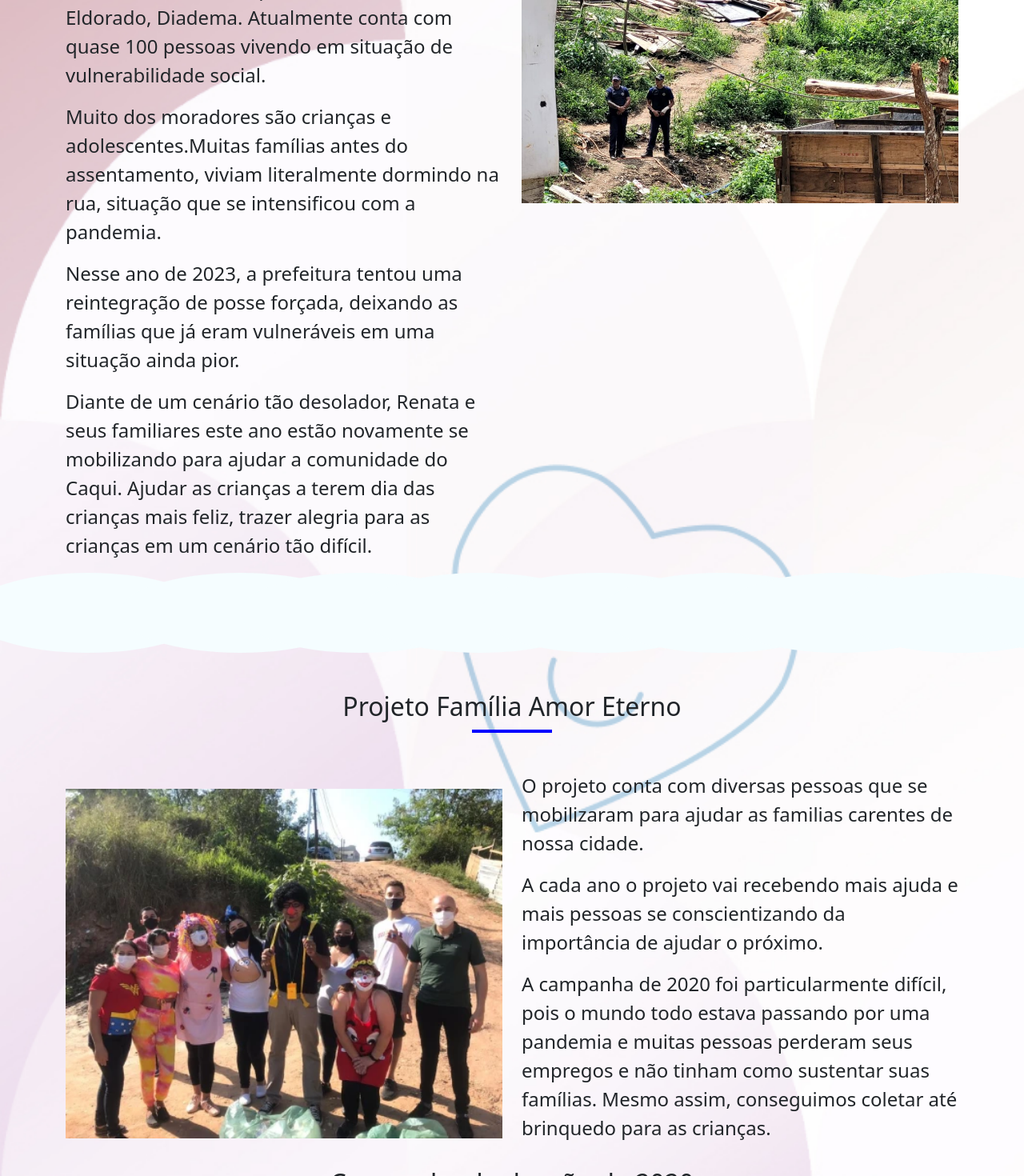
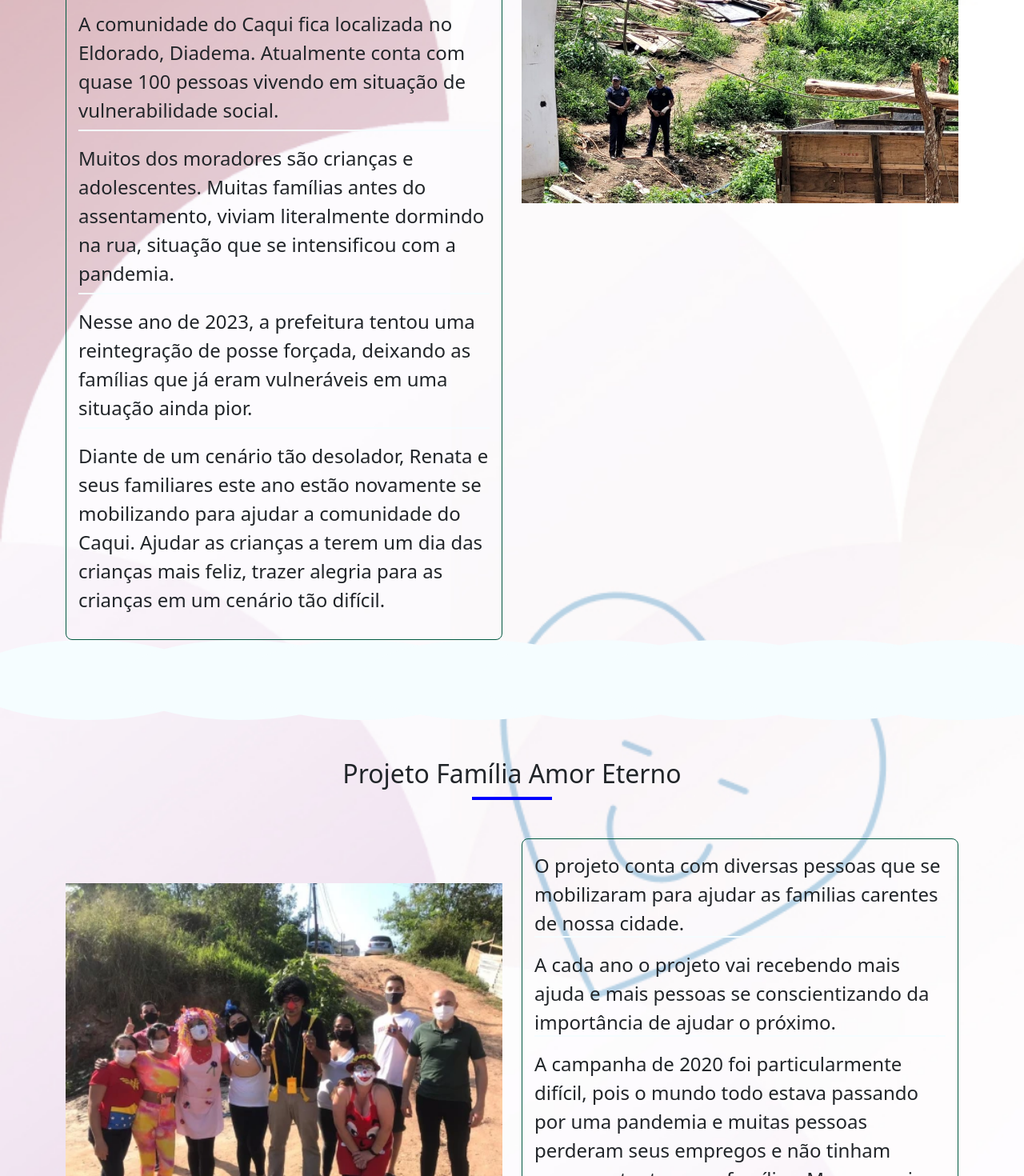
Before and after one commit to ALANVITORIO/caqui-projeto-voluntario, a Next.js app: page / in a window 1280 px wide. Shown: the part 900-2370 px from the top of the page at 80% size. Built offline with nearby package versions, Linux system fonts and the light colour scheme.

Commit message:
testando fontes

```diff
--- a/app/components/EsseAno.js
+++ b/app/components/EsseAno.js
@@ -2,6 +2,8 @@
 
 import React, { useState } from 'react';
 import Image from 'next/image';
+import 'bootstrap-icons/font/bootstrap-icons.css';
+import Divider from './Divider';
 
 const EsseAno = () => {
   const [pegos, setPegos] = useState([1]);
@@ -33,47 +35,91 @@ const EsseAno = () => {
           <p className="text-center lead">
             Esse ano nós vamos fazer diferente, vamos fazer uma rifa.
           </p>
+          <div className="divided-paragraph bordered-text">
             <p>
-            Para ajudar nesse ano, em colaboração com a trigolat, como forma de
-            agradecimento aos 100 primeiros que doarem R$ 20,00 em doces ou em
-            dinheiro, terá direito a um número da sorte.
+              Para ajudar nesse ano, em colaboração com a trigolat, como forma
+              de agradecimento aos 100 primeiros que doarem R$ 20,00 em doces ou
+              em dinheiro, terá direito a um número da sorte.
             </p>
             <p>O prêmio será um kit de festa personalizado!!</p>
+          </div>
+        </div>
+      </div>
+      <div className="pt-5 pb-5"></div>
+      <div className="row">
+        <div className="col-md-6">
+          <div className="bordered-text text-center">
             <ol>
-            <li>1 bolo de 1kg</li>
-            <li>100 salgados</li>
-            <li>100 doces</li>
-            <li>Topo de bolo</li>
-            <li>6 caixas de milk</li>
-            <li>6 caixas pirâmide</li>
-            <li>Trio de painel</li>
-            <li>2 displays de mesa</li>
-            <li>Bandeirola</li>
-            <li>20 toppers de docinho</li>
+              <li>
+                <i className="bi bi-cake"></i> 1 bolo de 1kg
+              </li>
+              <li>
+                <i className="bi bi-box-seam"></i> 100 salgados
+              </li>
+              <li>
+                <i className="bi bi-box-seam"></i> 100 doces
+              </li>
+              <li>
+                <i className="bi bi-award"></i> Topo de bolo
+              </li>
+              <li>
+                <i className="bi bi-box"></i> 6 caixas de milk
+              </li>
             </ol>
           </div>
         </div>
-
-      <div className="row">
-        <h2 className="text-center pb-3">Como contribuir e concorrer</h2>
+        <div className="col-md-6">
+          <div className="bordered-text text-center">
+            <ol start="6">
+              <li>
+                <i className="bi bi-box"></i> 6 caixas pirâmide
+              </li>
+              <li>
+                <i className="bi bi-images"></i> Trio de painel
+              </li>
+              <li>
+                <i className="bi bi-table"></i> 2 displays de mesa
+              </li>
+              <li>
+                <i className="bi bi-flag"></i> Bandeirola
+              </li>
+              <li>
+                <i className="bi bi-stars"></i> 20 toppers de docinho
+              </li>
+            </ol>
+          </div>
+        </div>
+      </div>
+      <div className="pt-5"></div>
+      <div className="row bordered-text">
+        <h2 className="text-center pb-3 ">Como contribuir e concorrer</h2>
+        <div className="">
           <p>
-          Assim que escolher um número disponível, você será mandado diretamente
-          ao whatsapp da Renata, que está fazendo o controle dos números
+            Assim que escolher um número disponível, você será mandado
+            diretamente ao whatsapp da Renata, que está fazendo o controle dos
+            números.
           </p>
+        </div>
+        <div className="">
           <p>
             Ela irá reservar o seu número, não se preocupe se o número aparecer
-          como disponível após selecionar, o controle será feito por ela
+            como disponível após selecionar, o controle será feito por ela.
           </p>
+        </div>
+        <div className="">
           <p>
             O sorteio será gravado e você pode acompanhar diretamente com ela.
           </p>
+        </div>
+        <div className="divided-paragraph">
           <p className="lead">
             Escolha agora o seu número, e ajude a fazer um dia das crianças mais
             feliz para as crianças da Comunidade do Caqui.
           </p>
         </div>
-
-      <div className="d-flex flex-wrap justify-content-center cartela pt-5">
+      </div>
+      <div className="pt-5"></div>
+      <div className="d-flex flex-wrap justify-content-center cartela pt-5 bg-white">
         {Array.from({ length: 100 }, (_, i) => i + 1).map((numero) => (
           <div
             key={numero}
@@ -81,6 +127,7 @@ const EsseAno = () => {
               pegos.includes(numero) ? 'bg-secondary inativo' : ''
             }`}
             onClick={() => handleNumeroClick(numero)}
+            style={{ fontWeight: 'bold', color: 'blue' }}
           >
             {pegos.includes(numero) ? 'X' : numero}
           </div>
--- a/app/components/EventosPassado.js
+++ b/app/components/EventosPassado.js
@@ -43,20 +43,22 @@ export default function EventosPassados() {
             />
           </div>
           <div className="col-md-6">
-            <p>
+            <div className="bordered-text">
+              <p className="divided-paragraph">
                 O projeto conta com diversas pessoas que se mobilizaram para
                 ajudar as familias carentes de nossa cidade.
               </p>
-            <p>
+              <p className="divided-paragraph">
                 A cada ano o projeto vai recebendo mais ajuda e mais pessoas se
                 conscientizando da importância de ajudar o próximo.
               </p>
-            <p>
-              A campanha de 2020 foi particularmente difícil, pois o mundo todo
-              estava passando por uma pandemia e muitas pessoas perderam seus
-              empregos e não tinham como sustentar suas famílias. Mesmo assim,
-              conseguimos coletar até brinquedo para as crianças.
+              <p className="divided-paragraph">
+                A campanha de 2020 foi particularmente difícil, pois o mundo
+                todo estava passando por uma pandemia e muitas pessoas perderam
+                seus empregos e não tinham como sustentar suas famílias. Mesmo
+                assim, conseguimos coletar até brinquedo para as crianças.
               </p>
+            </div>
           </div>
         </div>
         <div className="row">
--- a/app/components/Sobre.js
+++ b/app/components/Sobre.js
@@ -1,5 +1,4 @@
 import React from 'react';
-
 import Image from 'next/image'; // Importar o componente Image de next/image
 
 export default function Sobre() {
@@ -8,37 +7,40 @@ export default function Sobre() {
       <div className="container pt-3">
         <div className="text-center">
           <h2 className="teste">A comunidade do Caqui</h2>
-          <div className="blue-divider "></div>{' '}
+          <div className="blue-divider"></div>
         </div>
         <div className="row">
           {/* Coluna para o texto */}
           <div className="col-md-6">
-            <p className="pt-3">
+            <div className="bordered-text">
+              <p className=" pb-2 divided-paragraph">
                 O Projeto começou no ano de 2019, Renata e seus familiares,
-              queriam fazer a diferença. Pra isso escolheram a sua cidade Natal,
-              Diadema.
+                queriam fazer a diferença. Pra isso escolheram a sua cidade
+                Natal, Diadema.
               </p>
-            <p>
+              <p className="divided-paragraph pb-2">
                 A comunidade do Caqui fica localizada no Eldorado, Diadema.
                 Atualmente conta com quase 100 pessoas vivendo em situação de
                 vulnerabilidade social.
               </p>
-            <p>
-              Muito dos moradores são crianças e adolescentes.Muitas famílias
-              antes do assentamento, viviam literalmente dormindo na rua,
-              situação que se intensificou com a pandemia.
+              <p className="divided-paragraph pb-2">
+                Muitos dos moradores são crianças e adolescentes. Muitas
+                famílias antes do assentamento, viviam literalmente dormindo na
+                rua, situação que se intensificou com a pandemia.
               </p>
-            <p>
+              <p className="divided-paragraph pb-2">
                 Nesse ano de 2023, a prefeitura tentou uma reintegração de posse
                 forçada, deixando as famílias que já eram vulneráveis em uma
                 situação ainda pior.
               </p>
-            <p>
-              Diante de um cenário tão desolador, Renata e seus familiares este
-              ano estão novamente se mobilizando para ajudar a comunidade do
-              Caqui. Ajudar as crianças a terem dia das crianças mais feliz,
-              trazer alegria para as crianças em um cenário tão difícil.
+              <p className="divided-paragraph">
+                Diante de um cenário tão desolador, Renata e seus familiares
+                este ano estão novamente se mobilizando para ajudar a comunidade
+                do Caqui. Ajudar as crianças a terem um dia das crianças mais
+                feliz, trazer alegria para as crianças em um cenário tão
+                difícil.
               </p>
+            </div>
           </div>
 
           {/* Coluna para a foto */}
--- a/app/globals.css
+++ b/app/globals.css
@@ -9,8 +9,29 @@ body {
   background-size: cover;
 }
 
-.bg-color-meu {
+.bordered-text {
+  border: 1px solid #035a42;
+  padding: 15px;
+  border-radius: 8px;
+  text-align: left;
+}
+
+.divided-paragraph {
+  position: relative;
+}
+
+.divided-paragraph::after {
+  content: '';
+  position: absolute;
+  bottom: 0;
+  left: 0;
+  width: 100%;
+  height: 2px;
   background-color: #f5fdff;
+}
+
+.divided-paragraph:last-child::after {
+  display: none;
 }
 
 h2.teste {
@@ -21,6 +42,19 @@ h2.teste {
 
 p {
   font-size: 1.5em;
+}
+
+ol li {
+  font-size: 1.75em;
+  list-style: none;
+  margin: 10px 0;
+  color: darkblue;
+  font-weight: bold;
+}
+
+i {
+  color: #1e82b9;
+  font-size: 2em;
 }
 
 .blue-divider {
--- a/package.json
+++ b/package.json
@@ -12,6 +12,7 @@
     "@fortawesome/free-brands-svg-icons": "^6.4.2",
     "@fortawesome/react-fontawesome": "^0.2.0",
     "bootstrap": "^5.3.1",
+    "bootstrap-icons": "^1.11.0",
     "eslint": "8.49.0",
     "eslint-config-next": "13.4.19",
     "next": "13.4.19",
```
Also changed, not shown: 1 other file (tests, documents, lock files or other folders). Lines whose indentation alone changed are shown as unchanged.
